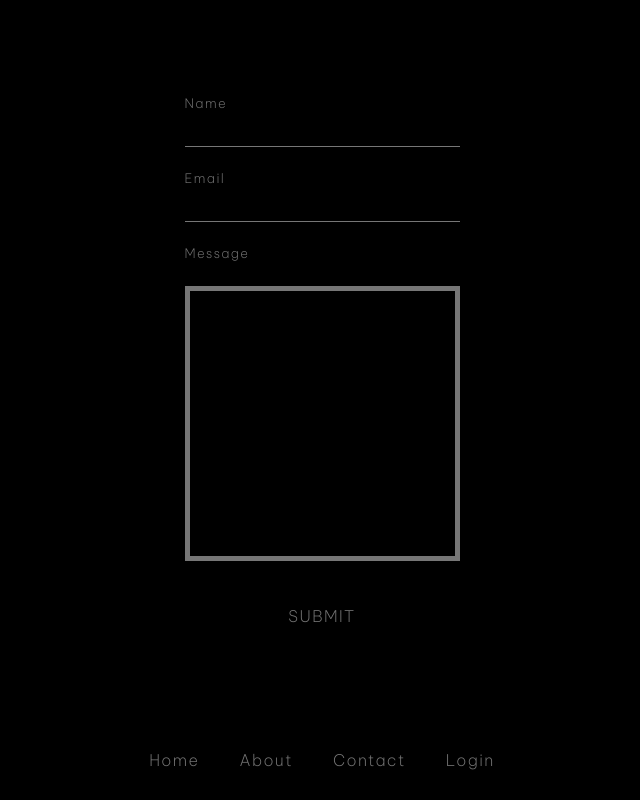
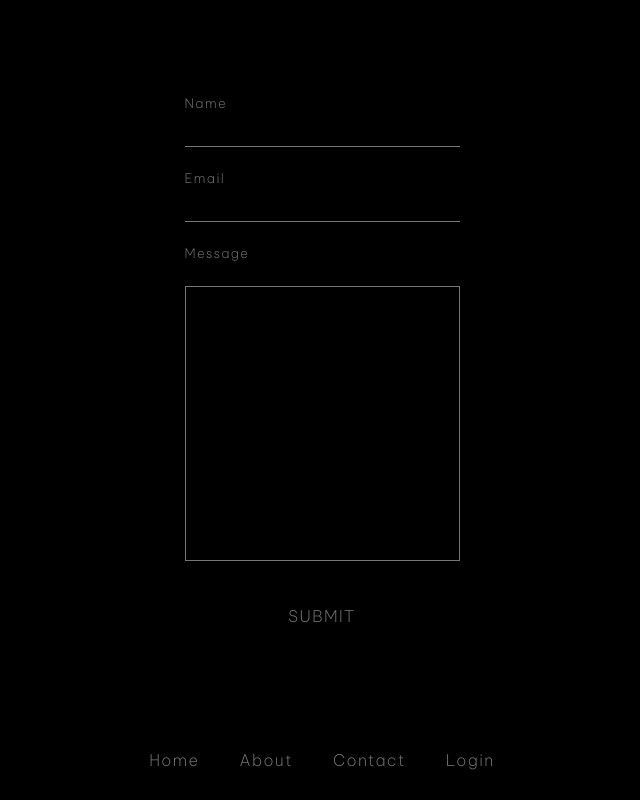
Before and after one commit to c2kle/industry-standard, a React (Create React App) app in the folder client/: page / in a window 1280 px wide. Both pictures are taken after a click on the item "Contact". Shown: the whole page, without its empty margins (318-958 px from the left). Built offline with nearby package versions, Linux system fonts and the light colour scheme.

Commit message:
.75 test

```diff
--- a/client/src/componentsStyle/contact.css
+++ b/client/src/componentsStyle/contact.css
@@ -66,10 +66,7 @@
     display: block;
     border-style: solid;
     border-color: rgb(118,118,118);
-    border-top-width: 5px;
-    border-right-width: 5px;
-    border-bottom-width: 5px;
-    border-left-width: 5px;
+    border-width: .75px .75px .75px .75px;
     border-radius: 0px;
     background-color: black;
     margin: 20px 0px 20px 0px;
```
Also changed, not shown: 6 other files (tests, documents, lock files or other folders).
